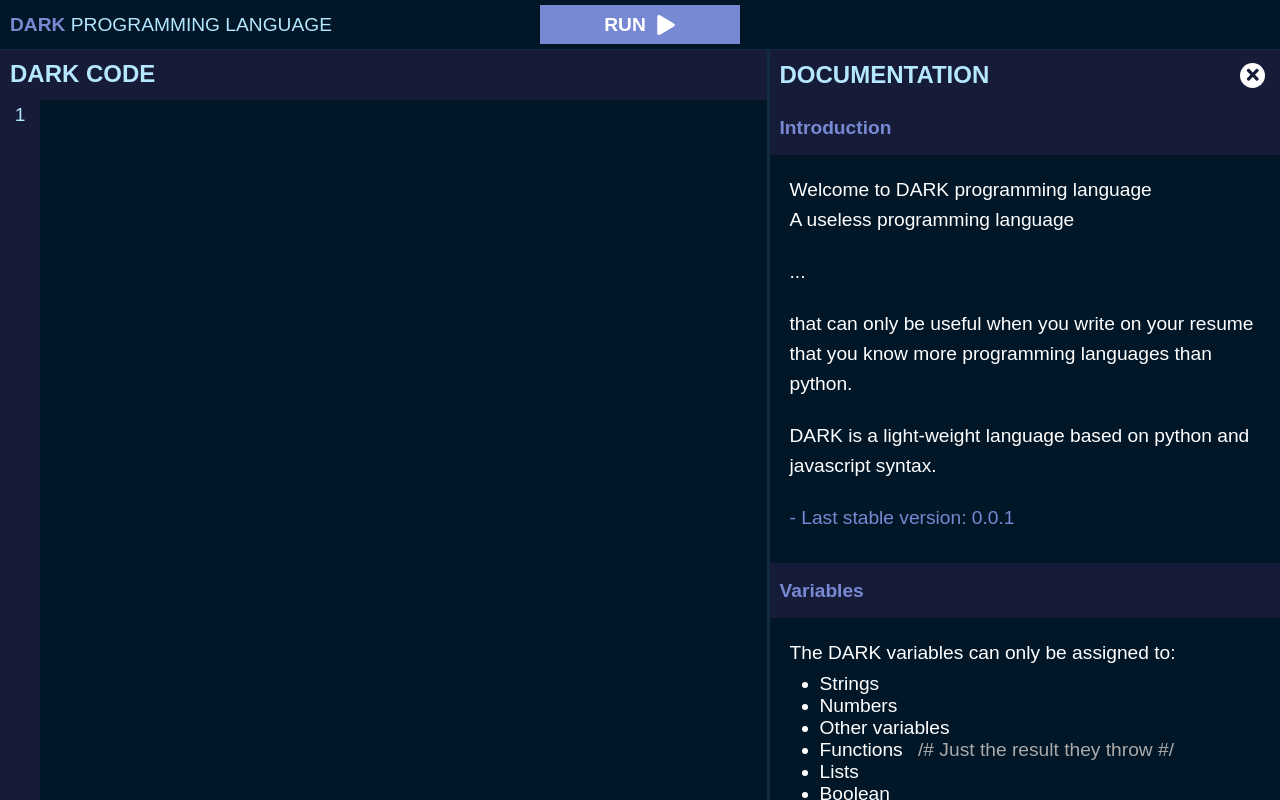
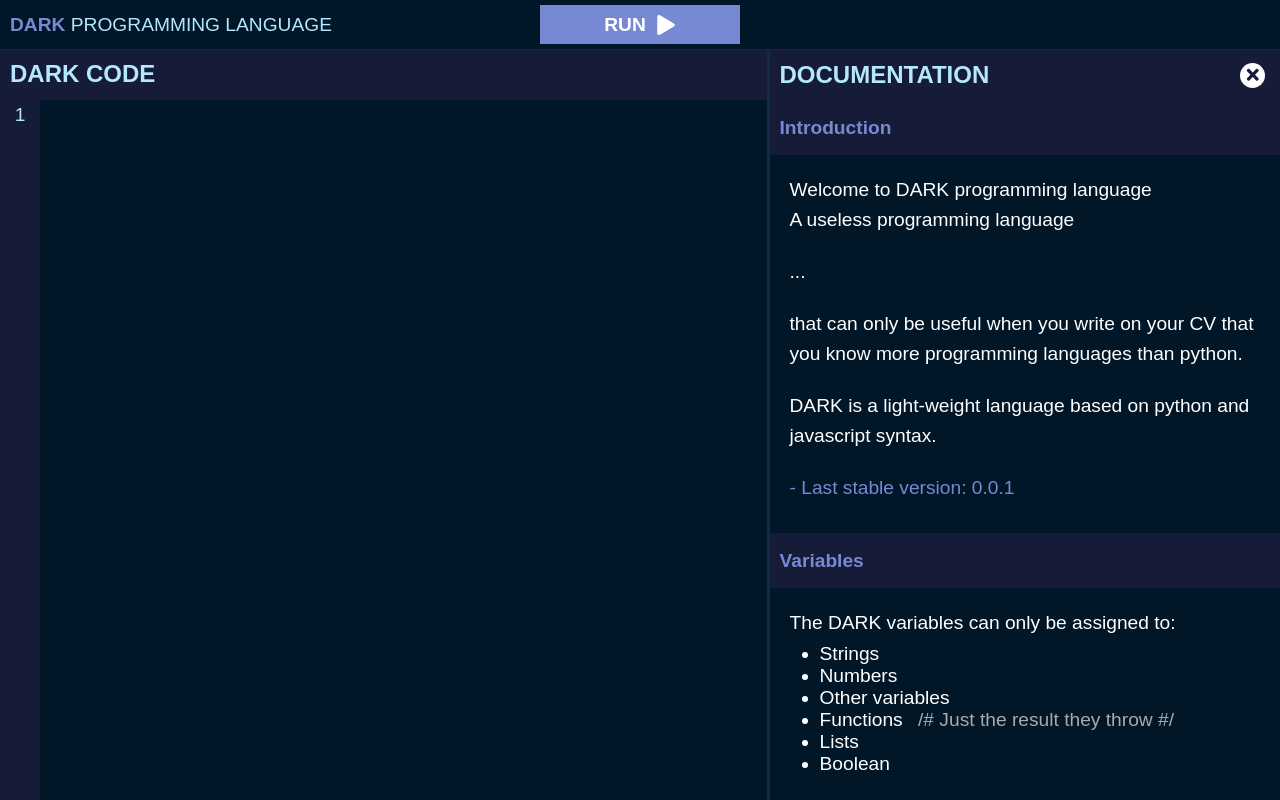
Before and after one commit to RodrigoTeran/Dark-Programming-Language, a React (Create React App) app: page / in a window 1280 px wide. Both pictures are taken after a click on the button 1252 px from the left and 75 px from the top of the page. Built offline with nearby package versions, Linux system fonts and the light colour scheme.

Commit message:
Edited text of documentation intro

```diff
--- a/src/components/Console/Documentation/IntroductionDocumentation.jsx
+++ b/src/components/Console/Documentation/IntroductionDocumentation.jsx
@@ -12,8 +12,8 @@ const IntroductionDocumentation = () => {
         <div>...</div>
         <br />
         <div>
-          that can only be useful when you write on your resume that you know
-          more programming languages than python.
+          that can only be useful when you write on your CV that you know more
+          programming languages than python.
         </div>
         <br />
         <div>
```
